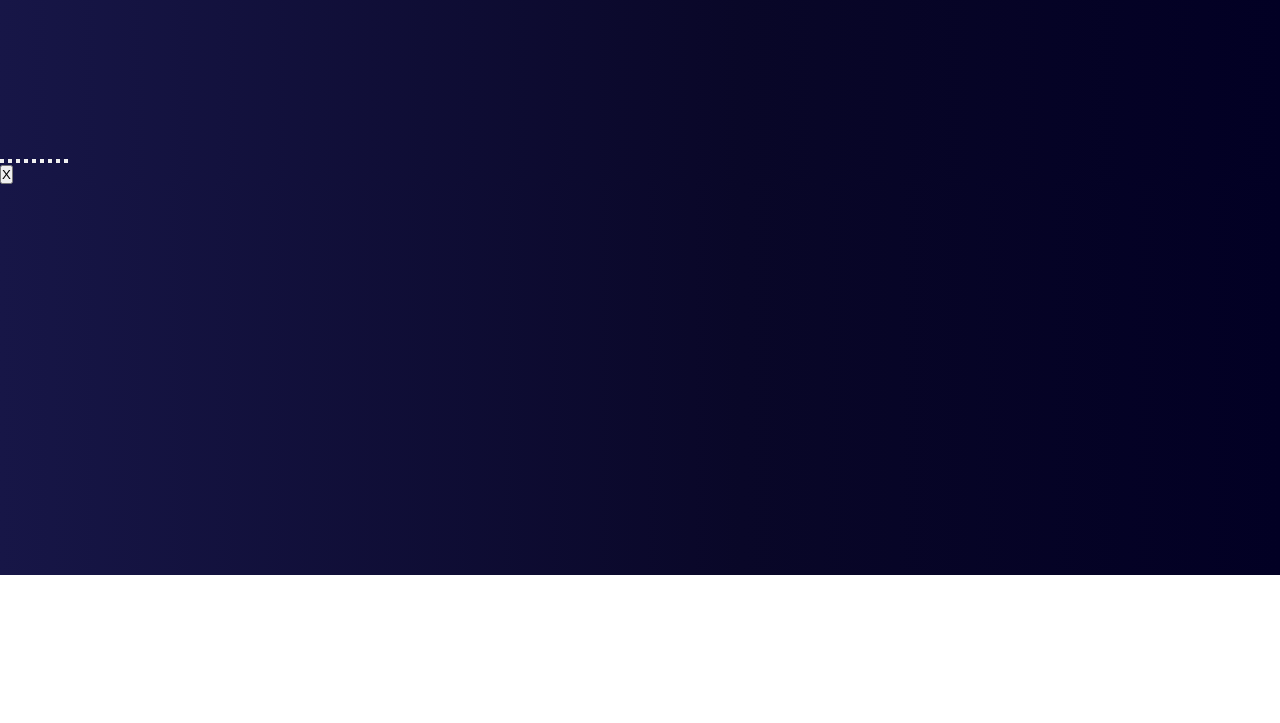
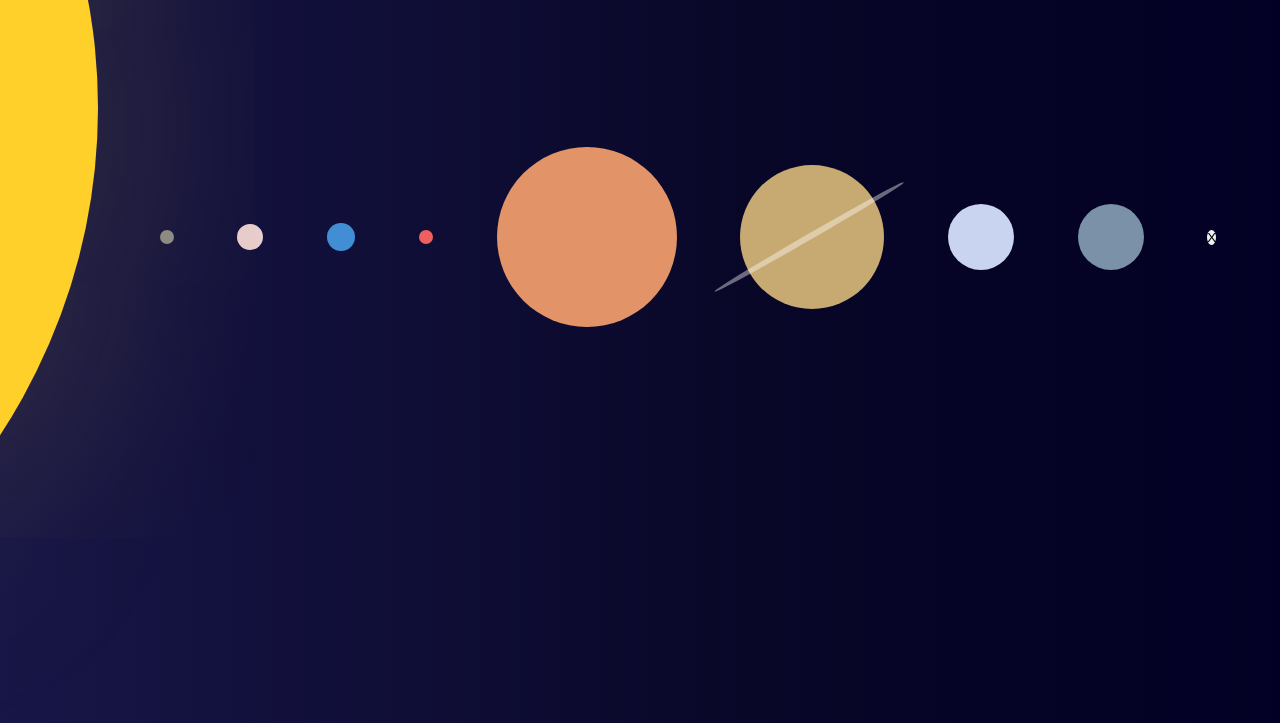
Before and after one commit to daniel-budai/Solaris_examination, a plain HTML site: page index.html in a window 1280 px wide. Shown: the part 225-948 px from the top of the page. Before the commit the page ends 800 px from the top, so only its background shows below. Drawn offline with Linux system fonts and the light colour scheme.

Commit message:
added fonts to html, added planets style to button

```diff
--- a/CSS/styles.css
+++ b/CSS/styles.css
@@ -7,7 +7,7 @@
 body {
   display: flex;
   flex-direction: column;
-  overflow: hidden;
+  overflow: hidden; /*remove scroll*/
   background: linear-gradient(
     90deg,
     rgba(6, 0, 255, 1) 0%,
@@ -25,7 +25,7 @@ h1 {
   align-self: flex-end;
   padding-top: 6rem;
   padding-right: 5rem;
-  font-family: "Secular One";
+  font-family: "Secular One"; /*add import*/
   font-size: 3.75rem;
   color: #ffffff;
   font-weight: 400;
@@ -38,10 +38,95 @@ h2 {
   justify-content: flex-end;
   align-self: flex-end;
   padding: 1rem 4.5rem 11rem 4em;
-  font-family: "Lora";
+  font-family: "Lora"; /*add import*/
   font-size: 1.5rem;
   font-weight: 400;
   line-height: 100%;
   letter-spacing: 0.5em;
   color: #ffd029;
 }
+
+#solar-system {
+  max-width: 100%;
+  display: flex;
+  flex-direction: row;
+  align-items: center;
+  justify-content: space-evenly;
+  padding-left: 6rem;
+}
+
+#solar-system button {
+  border-style: none;
+  border-radius: 50%;
+  cursor: pointer;
+}
+
+#sun {
+  position: absolute;
+  background-color: #ffd029;
+  box-shadow: 0px 0px 250px rgba(255, 208, 41, 0.2);
+  height: 76.875rem;
+  width: 79.875rem;
+  top: -17.625rem;
+  left: -1180px;
+  z-index: 2;
+}
+
+#mercury {
+  height: 0.875rem;
+  width: 0.875rem;
+  background-color: #888888;
+}
+
+#venus {
+  height: 1.625rem;
+  width: 1.625rem;
+  background-color: #e7cdcd;
+}
+
+#earth {
+  height: 1.75rem;
+  width: 1.75rem;
+  background-color: #428ed4;
+}
+
+#mars {
+  height: 0.875rem;
+  width: 0.875rem;
+  background-color: #ef5f5f;
+}
+
+#jupiter {
+  height: 11.25rem;
+  width: 11.25rem;
+  background-color: #e29468;
+}
+
+#saturn {
+  height: 9rem;
+  width: 9rem;
+  background-color: #c7aa72;
+}
+
+#rings-of-saturn {
+  display: block;
+  background: rgba(255, 255, 255, 0.4);
+  transform: rotate(-30deg);
+  height: 5.5px;
+  width: 13.625rem;
+  border-radius: 50%;
+  margin: 0;
+  margin-left: -2.5rem;
+}
+
+#uranus {
+  height: 66px;
+  width: 66px;
+  background-color: #c9d4f1;
+}
+
+#neptune {
+  height: 4.125rem;
+  width: 4.125rem;
+  background-color: #7a91a7;
+}
--- a/index.html
+++ b/index.html
@@ -4,6 +4,18 @@
     <meta charset="UTF-8" />
     <meta name="viewport" content="width=device-width, initial-scale=1.0" />
     <title>SOLARIS</title>
+    <link
+      href="https://fonts.googleapis.com/css2?family=Fira+Sans:ital,wght@0,100;0,200;0,300;0,400;0,500;0,600;0,700;0,800;0,900;1,100;1,200;1,300;1,400;1,500;1,600;1,700;1,800;1,900&family=Secular+One&display=swap"
+      rel="stylesheet"
+    />
+    <link
+      href="https://fonts.googleapis.com/css2?family=Fira+Sans:ital,wght@0,100;0,200;0,300;0,400;0,500;0,600;0,700;0,800;0,900;1,100;1,200;1,300;1,400;1,500;1,600;1,700;1,800;1,900&family=Lora&family=Secular+One&display=swap"
+      rel="stylesheet"
+    />
+    <link
+      href="https://fonts.googleapis.com/css2?family=Fira+Sans:ital,wght@0,100;0,200;0,300;0,400;0,500;0,600;0,700;0,800;0,900;1,100;1,200;1,300;1,400;1,500;1,600;1,700;1,800;1,900&family=Lora&family=Roboto+Condensed:wght@300&display=swap"
+      rel="stylesheet"
+    />
     <link rel="stylesheet" href="CSS/styles.css" />
   </head>
   <body>
```
